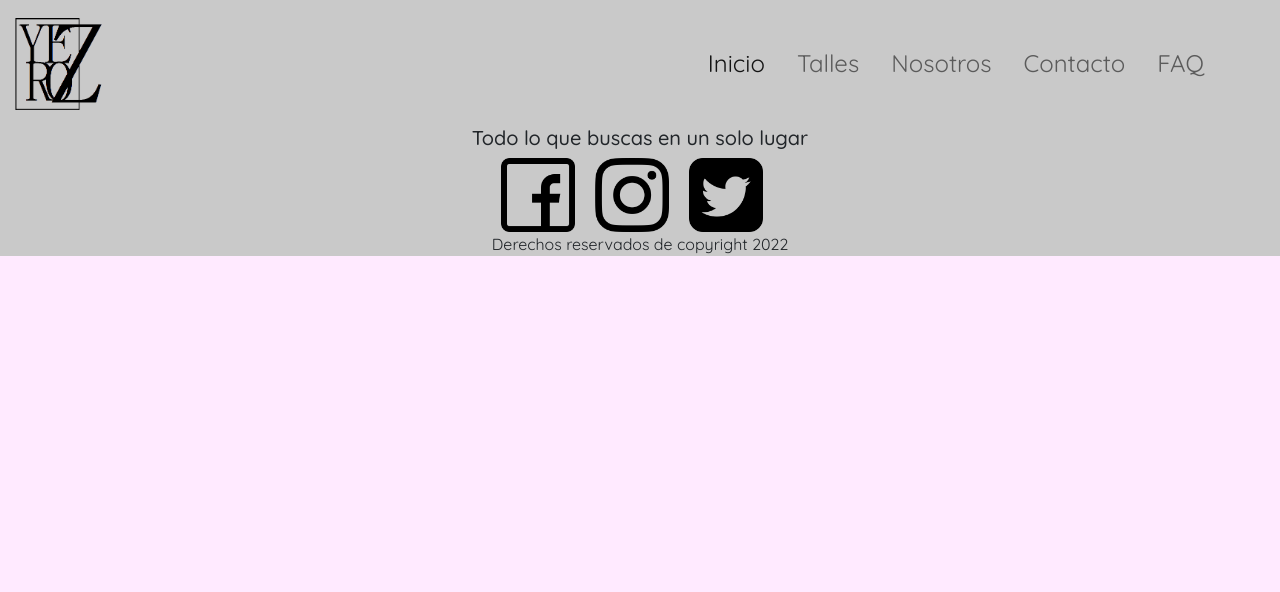
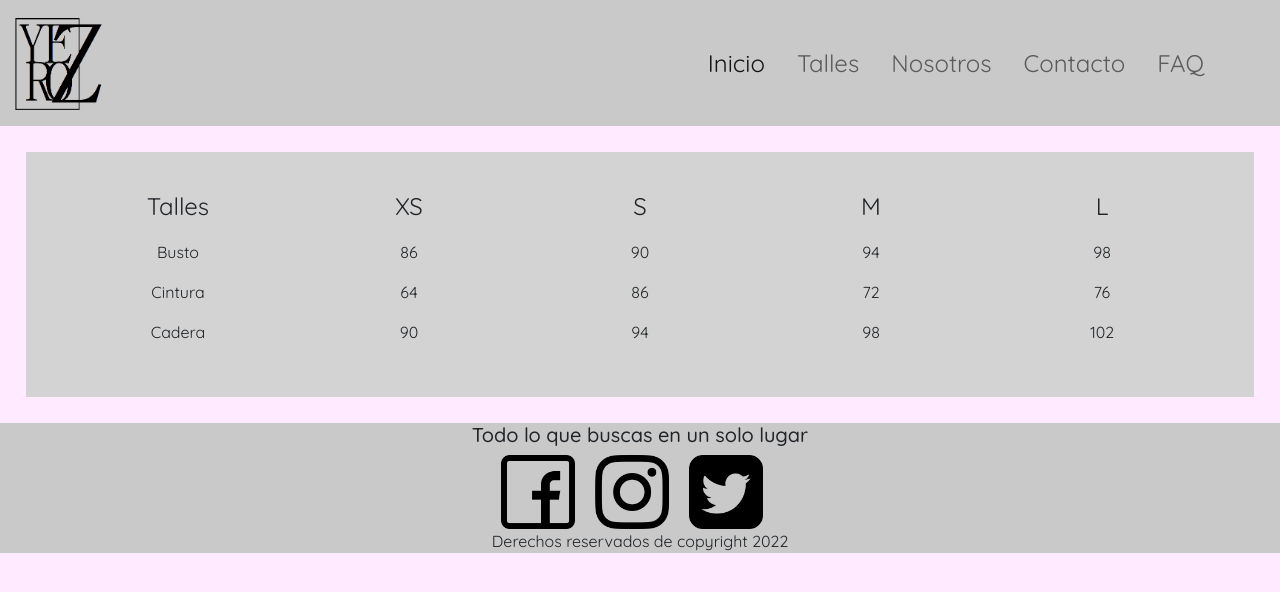
Before and after one commit to TPZdev/Proyecto-final-PAZTobias, a plain HTML site: page talles/talles.html in a window 1280 px wide. Drawn offline with nearby package versions, Linux system fonts and the light colour scheme.

Commit message:
falla grid

```diff
--- a/style/style.css
+++ b/style/style.css
@@ -68,3 +68,37 @@ body {
   padding: 2%;
   font-size: 120%;
 }
+
+/* Talles */
+
+.container-grid {
+  margin: 2%;
+}
+
+.table-grid {
+  background-color: rgb(211, 211, 211);
+  display: grid;
+  grid-template-columns: 1fr 1fr 1fr 1fr 1fr;
+  padding: 3%;
+}
+
+.table-grid1 {
+  text-align: center;
+}
+
+.table-grid2 {
+  text-align: center;
+}
+.table-grid3 {
+  text-align: center;
+}
+.table-grid4 {
+  text-align: center;
+}
+.table-grid5 {
+  text-align: center;
+}
+
+.size-grid {
+  font-size: 150%;
+}
--- a/talles/talles.html
+++ b/talles/talles.html
@@ -78,7 +78,40 @@
         </div>
       </nav>
     </header>
-    <main></main>
+    <main class="container-grid">
+      <div class="table-grid">
+        <div class="table-grid1">
+          <p class="size-grid">Talles</p>
+          <p>Busto</p>
+          <p>Cintura</p>
+          <p>Cadera</p>
+        </div>
+        <div class="table-grid2">
+          <p class="size-grid">XS</p>
+          <p>86</p>
+          <p>64</p>
+          <p>90</p>
+        </div>
+        <div class="table-grid3">
+          <p class="size-grid">S</p>
+          <p>90</p>
+          <p>86</p>
+          <p>94</p>
+        </div>
+        <div class="table-grid4">
+          <p class="size-grid">M</p>
+          <p>94</p>
+          <p>72</p>
+          <p>98</p>
+        </div>
+        <div class="table-grid5">
+          <p class="size-grid">L</p>
+          <p>98</p>
+          <p>76</p>
+          <p>102</p>
+        </div>
+      </div>
+    </main>
     <footer class="footer-container">
       <h5 class="footer-tittle">Todo lo que buscas en un solo lugar</h5>
       <a href="http://www.facebook.com"
```
Also changed, not shown: faq/faq.html (+1 -1 lines).
